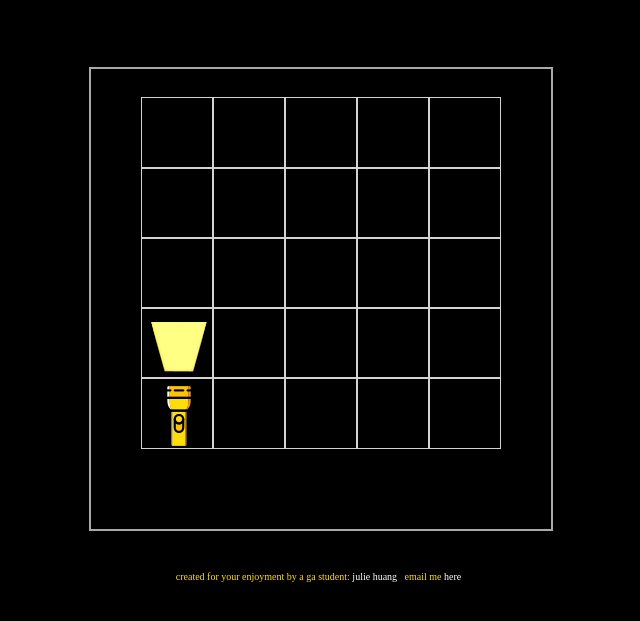
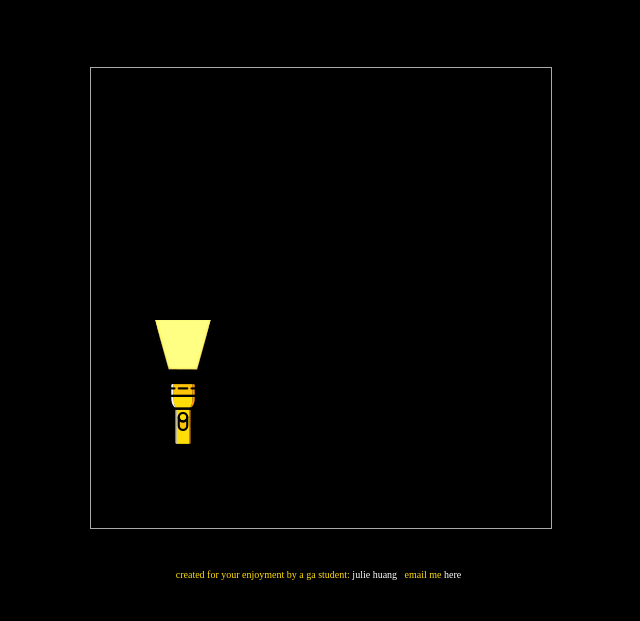
Before and after one commit to heyjulieh/project-0, a plain HTML site: page index.html in a window 1280 px wide. Shown: the part 177-798 px from the top of the page, without its empty margins (319-959 px from the left). Drawn offline with nearby package versions, Linux system fonts and the light colour scheme; a web font is replaced by a local one.

```diff
--- a/style.css
+++ b/style.css
@@ -88,7 +88,7 @@ button:hover {
   bottom: 0;
 }
 .container {
-  border: 2px solid darkgrey;
+  border: 1px solid darkgrey;
   padding: 30px;
   text-align: center;
   height: 400px;
@@ -105,7 +105,7 @@ button:hover {
   display: block;
 }
 .box {
-  border: 1px solid lightgrey;
+  /*border: 1px solid lightgrey;*/
 	height: 50px;
   width: 50px;
   padding: 10px;
@@ -118,7 +118,7 @@ button:hover {
 }
 .boxPlayer {
   text-align: center;
-  border: 1px solid lightgrey;
+  /*border: 1px solid lightgrey;*/
 	height: 50px;
   width: 50px;
   padding: 10px;
```
Also changed, not shown: 1 other file.
